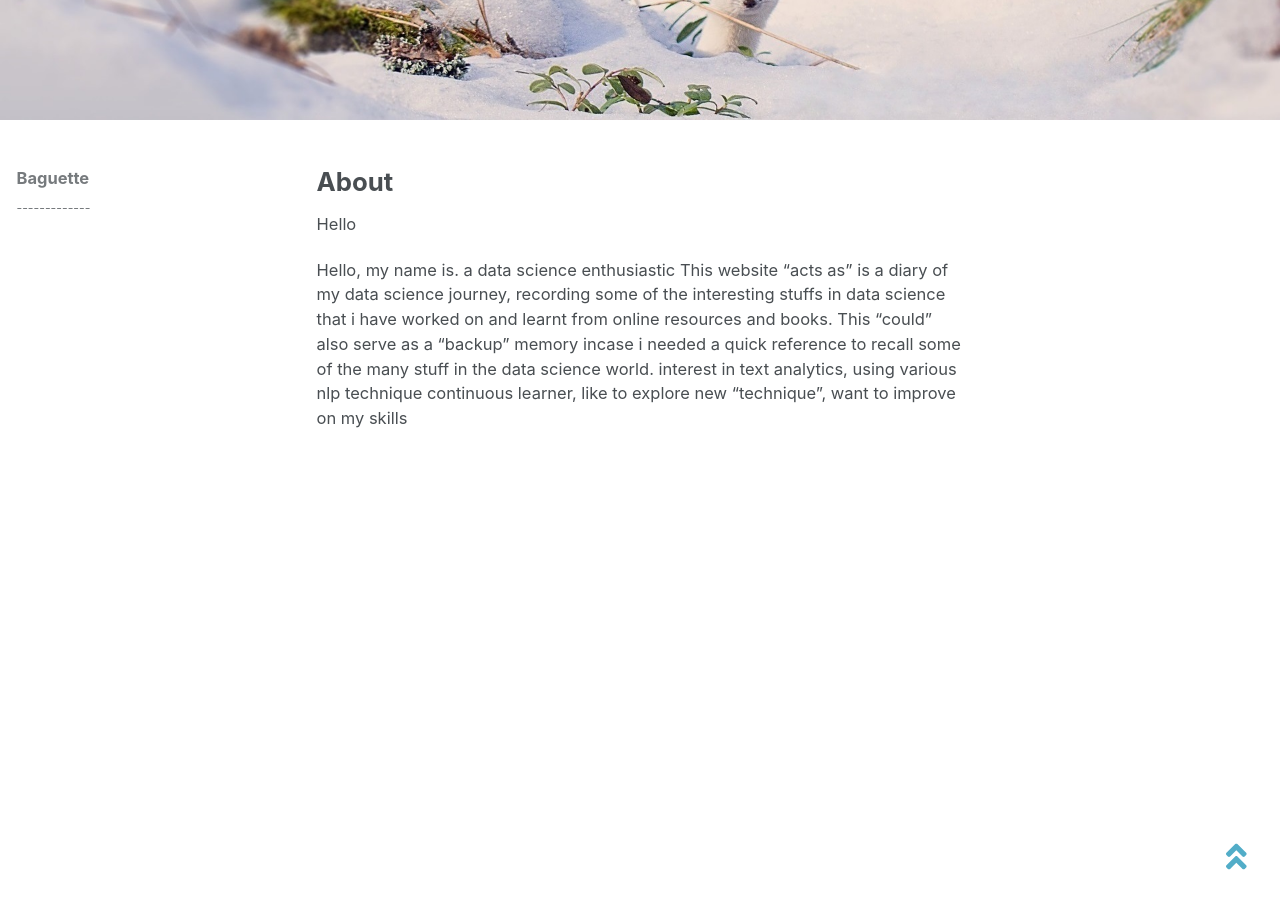
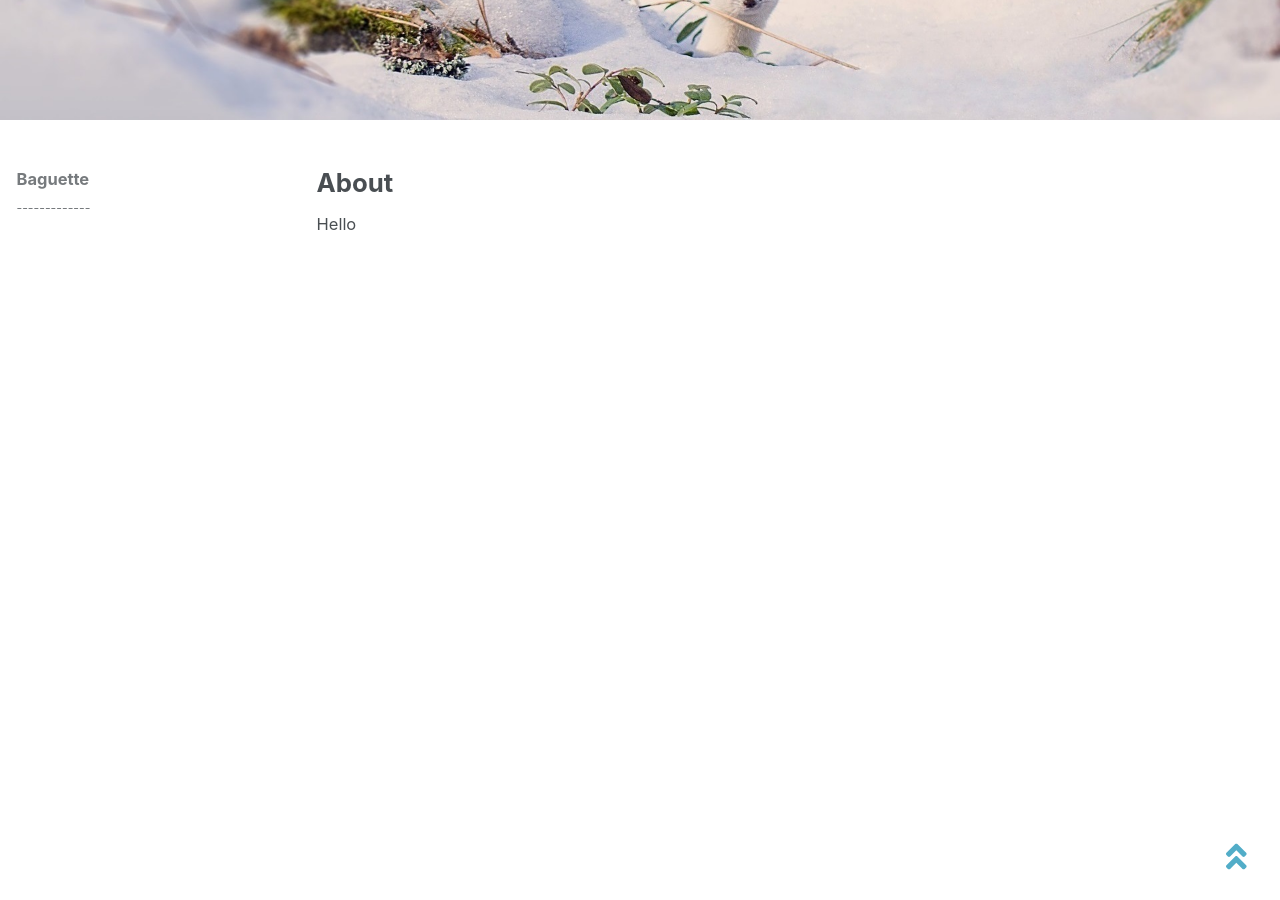
Before and after one commit to baguettexci/baguettexci.gituhb.io, a Jekyll site: the page built from _pages/about.md, in a window 1280 px wide and 900 px high, scrolled down 307 px. Built offline with Jekyll 4.4.1, drawn with Linux system fonts in a browser that asks for light colours; nearby versions of some CDN libraries.

Commit message:
Update about.md

```diff
--- a/_pages/about.md
+++ b/_pages/about.md
@@ -8,9 +8,3 @@ header:
 ---
 
 Hello
-
-Hello, my name is. a data science enthusiastic
-This website "acts as" is a diary of my data science journey, recording some of the interesting stuffs in data science that i have worked on and learnt from online resources and books.
-This "could" also serve as a "backup" memory incase i needed a quick reference to recall some of the many stuff in the data science world.
-interest in text analytics, using various nlp technique
-continuous learner, like to explore new "technique", want to improve on my skills
```
